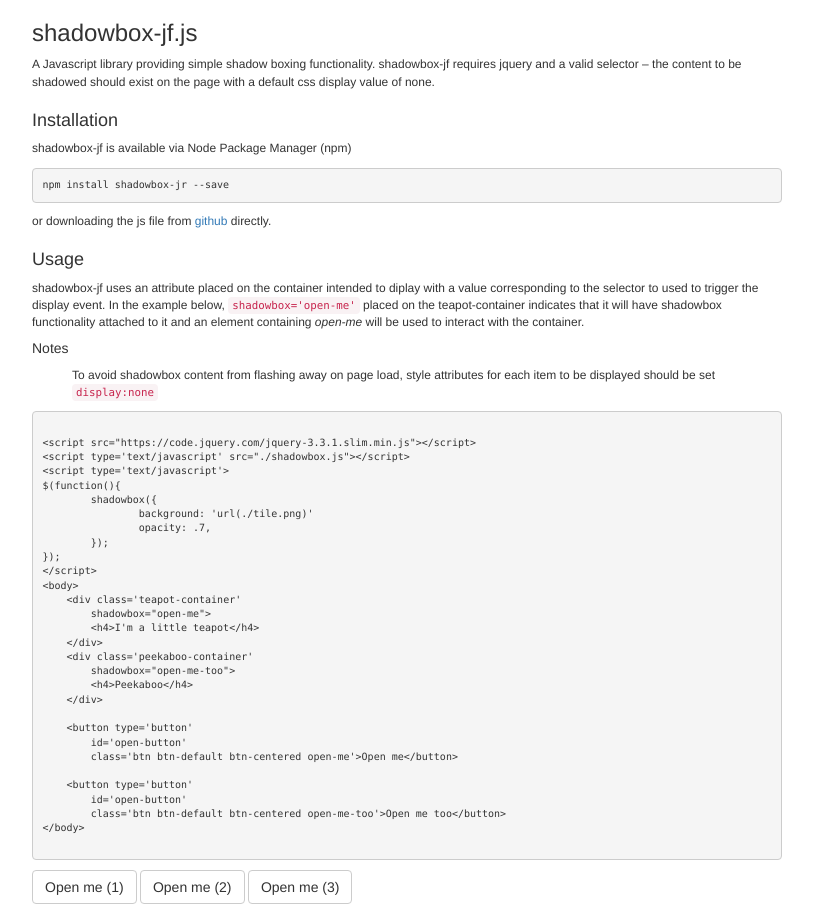
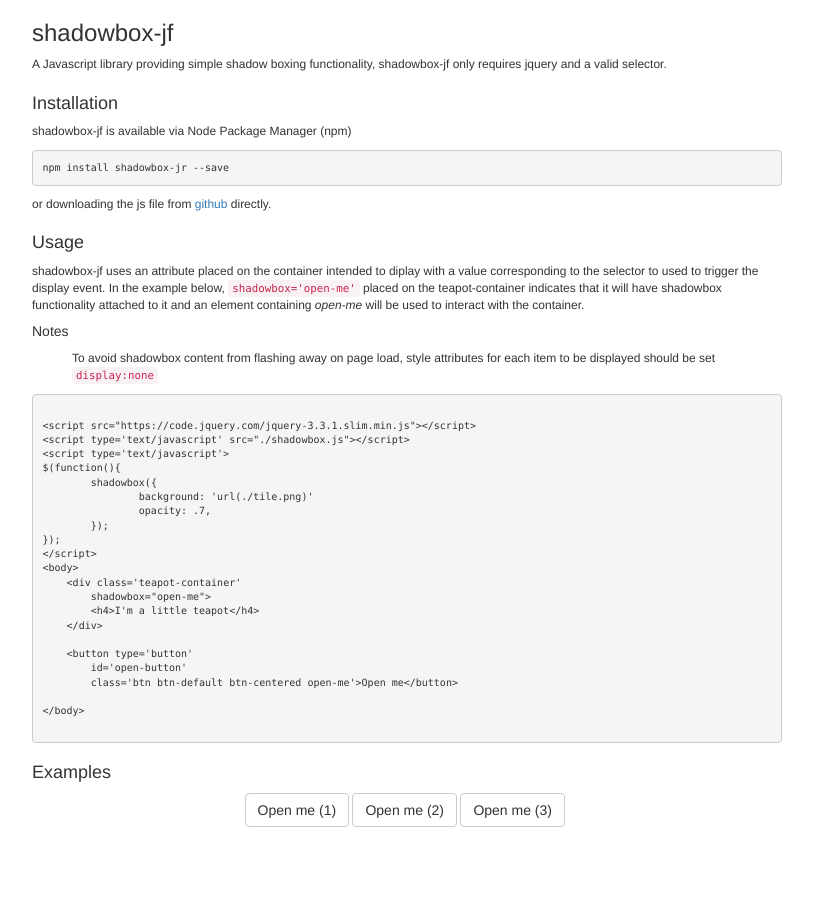
Before and after one commit to Floresj4/shadowbox, a website: page docs/index.html in a window 1280 px wide. Shown: the whole page, without its empty margins (233-1046 px from the left). After the commit the page ends 827 px from the top, so only its background shows below. Drawn offline with nearby package versions, Linux system fonts and the light colour scheme.

Commit message:
updating github page

```diff
--- a/docs/index.html
+++ b/docs/index.html
@@ -1,6 +1,6 @@
 <html>
 <head>
-	<title>Simple Shadowbox</title>
+	<title>shadowbox-jf</title>
 	<link rel='stylesheet' type='text/css' href='https://maxcdn.bootstrapcdn.com/bootstrap/3.3.7/css/bootstrap.min.css' />
 	<link rel="stylesheet" type="text/css" href="site.css" />
 	<script src="https://code.jquery.com/jquery-3.3.1.slim.min.js" integrity="sha256-3edrmyuQ0w65f8gfBsqowzjJe2iM6n0nKciPUp8y+7E=" crossorigin="anonymous"></script>
@@ -21,11 +21,10 @@
 
 		<div class="row">
 			<div class='col-xs-10 col-xs-offset-1 col-sm-8 col-sm-offset-2'>
-				<h3>shadowbox-jf.js</h3>
+				<h3>shadowbox-jf</h3>
 				<p>
-					A Javascript library providing simple shadow boxing functionality.  shadowbox-jf requires
-					jquery and a valid selector &ndash; the content to be shadowed should exist on the page
-					with a default css display value of none.
+					A Javascript library providing simple shadow boxing functionality, shadowbox-jf only
+					requires jquery and a valid selector.
 				</p>
 			</div>
 		</div>
@@ -68,25 +67,21 @@ $(function(){
         shadowbox="open-me"&gt;
         &lt;h4&gt;I'm a little teapot&lt;/h4&gt;
     &lt;/div&gt;
-    &lt;div class='peekaboo-container'
-        shadowbox="open-me-too"&gt;
-        &lt;h4&gt;Peekaboo&lt;/h4&gt;
-    &lt;/div&gt;
 
     &lt;button type='button'
         id='open-button'
         class='btn btn-default btn-centered open-me'&gt;Open me&lt;/button&gt;
 
-    &lt;button type='button'
-        id='open-button'
-        class='btn btn-default btn-centered open-me-too'&gt;Open me too&lt;/button&gt;
 &lt;/body&gt;
 				</code></pre>
 			</div>
 		</div>
 
 		<div class='row '>
+
 			<div class="col-xs-10 col-xs-offset-1 col-sm-8 col-sm-offset-2">
+				<h4>Examples</h4>
+				<div class="examples">
 					<button type='button'
 						id='open-button'
 						class='btn btn-default open-me-1'>Open me (1)</button>
@@ -96,6 +91,7 @@ $(function(){
 
 					<button type="button"
 							class="btn btn-default open-me-3">Open me (3)</button>
+				</div>
 			</div>
 		</div>
 
--- a/docs/site.css
+++ b/docs/site.css
@@ -49,6 +49,11 @@ pre code {
     background-color:#fff;
 }
 
+.examples {
+    width:325px;
+    margin: 0 auto;
+}
+
 .shadow-close {
     font-weight: bolder;
     font-size: 16px;
```
Lines whose indentation alone changed are shown as unchanged.
